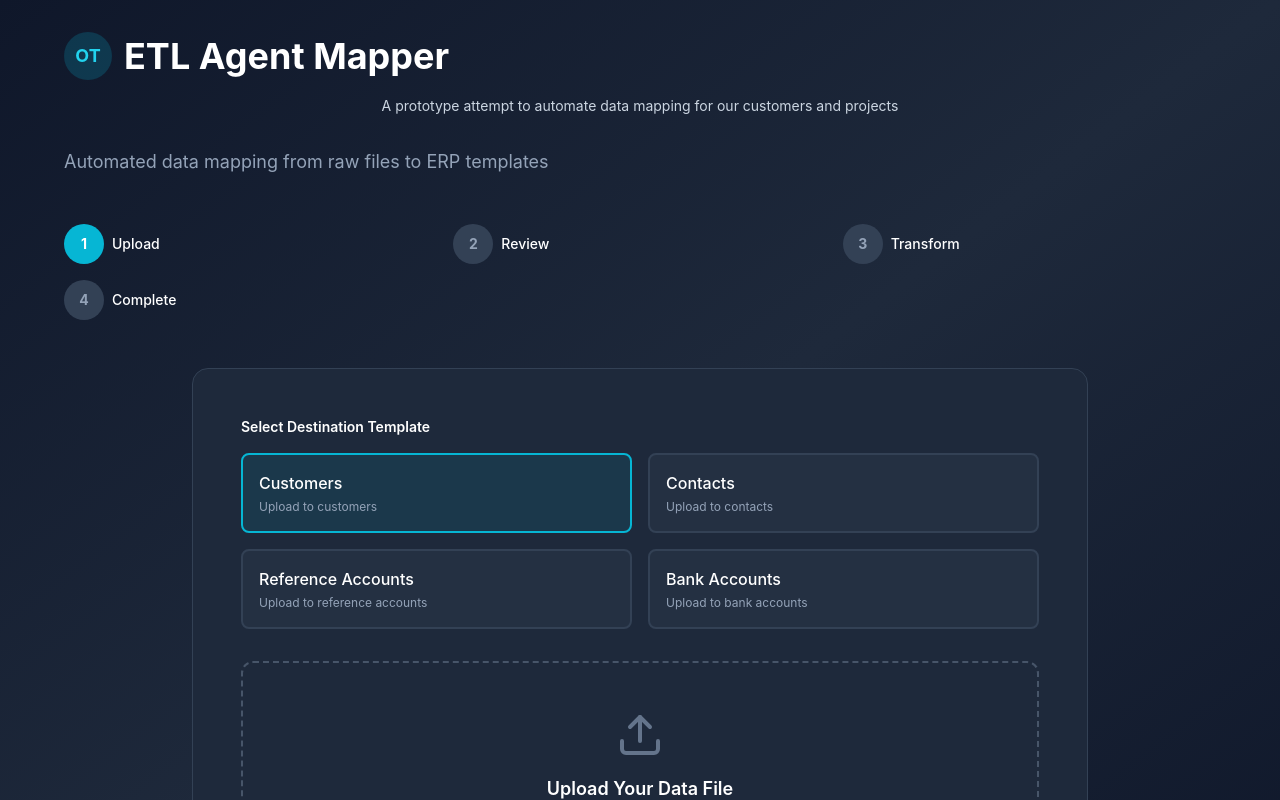
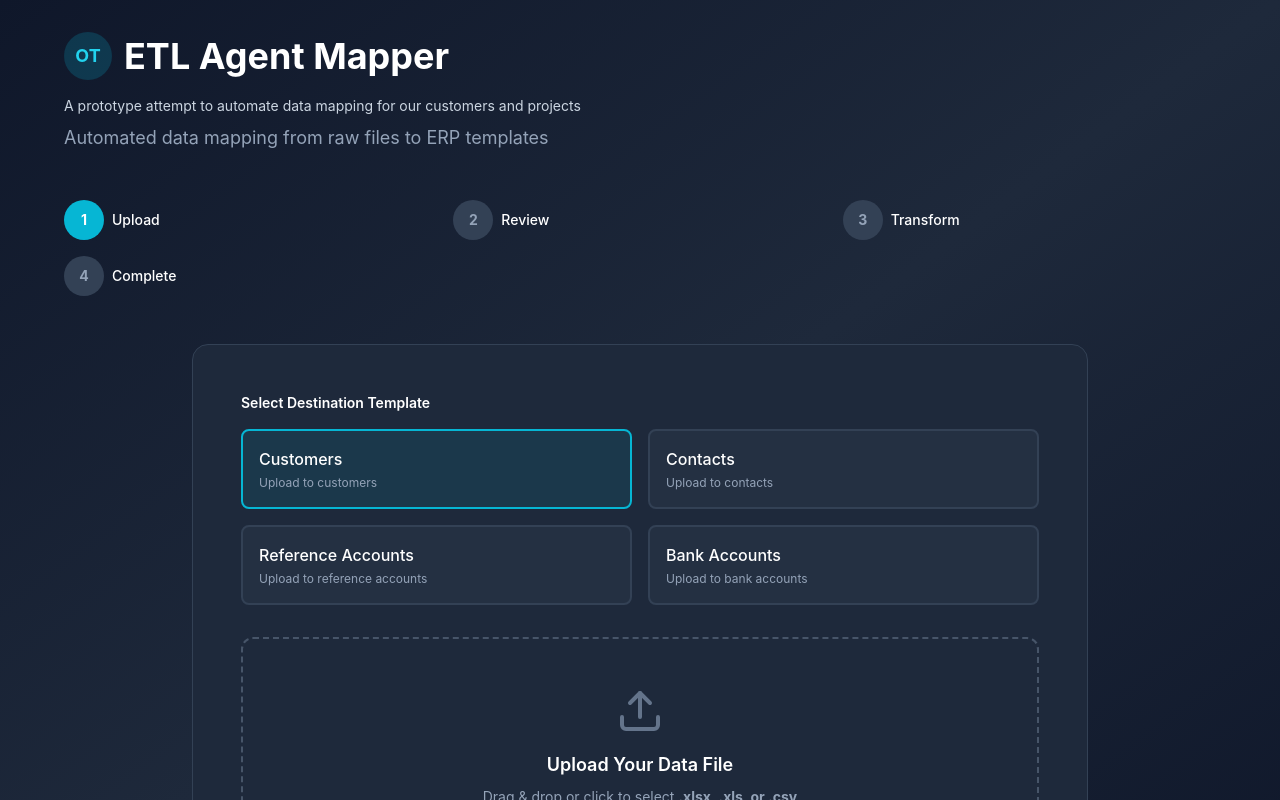
Before and after one commit to emmrants-stack/etl-agent-mapper, a Next.js app: page / in a window 1280 px wide. Shown: the top 800 px of the page. Built offline with nearby package versions, Linux system fonts and the light colour scheme.

Commit message:
Fix header alignment and text color

```diff
--- a/app/page.tsx
+++ b/app/page.tsx
@@ -76,7 +76,7 @@ export default function Home() {
     </div>
     <h1 className="text-4xl font-bold">ETL Agent Mapper</h1>
   </div>
-<p className="text-center text-slate-300 text-sm mb-8">A prototype attempt to automate data mapping for our customers and projects</p>
+  <p className="text-slate-300 text-sm mb-2">A prototype attempt to automate data mapping for our customers and projects</p>
   <p className="text-slate-400 text-lg">Automated data mapping from raw files to ERP templates</p>
 </div>
 
```
Lines whose indentation alone changed are shown as unchanged.
